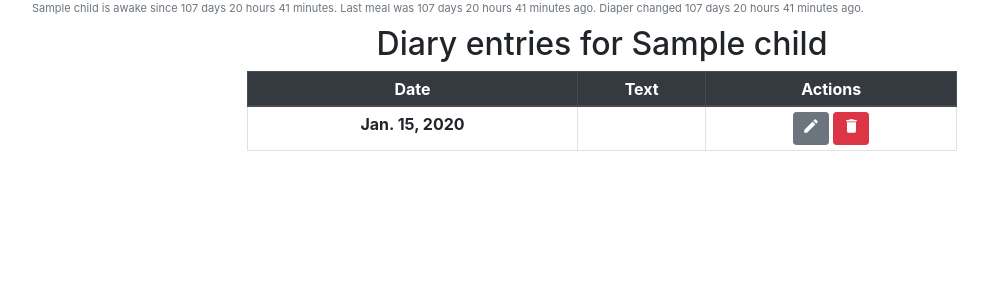
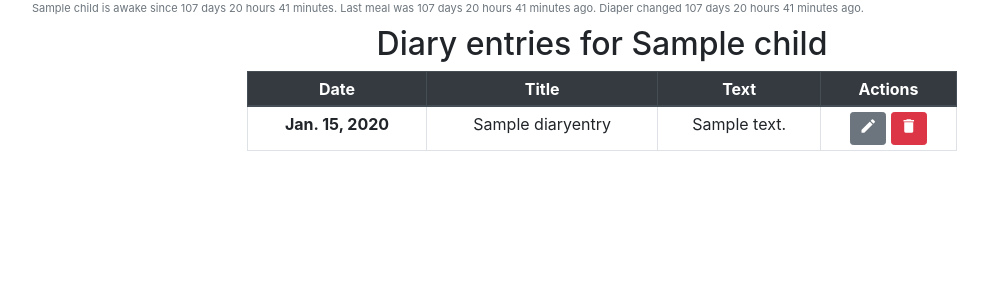
Before and after one commit to andreas-hofmann/besdd, a Django app: page /1/diary/ in a window 1280 px wide. Shown: the part 56-356 px from the top of the page, without its empty margins (38-1026 px from the left). Run offline with Django 3.2, Linux system fonts and the light colour scheme; a user stored in the database is signed in; tables that the repository leaves empty hold one stand-in row (values such as "Sample post"); some libraries are stand-ins or nearby versions.

Commit message:
Update templates for diary+event lists.
Signed-off-by: Andreas Hofmann <mail@andreas-hofmann.org>

```diff
--- a/slogger/templates/slogger/diaryentry_list.html
+++ b/slogger/templates/slogger/diaryentry_list.html
@@ -16,6 +16,7 @@ Diary entries for {{ child.name }}
         <thead class="thead-dark">
           <tr>
             <th scope="col-xs-3">Date</th>
+            <th scope="col-xs-2">Title</th>
             <th scope="col-xs-2">Text</th>
             <th scope="col-xs">Actions</th>
           </tr>
@@ -25,12 +26,13 @@ Diary entries for {{ child.name }}
           {% for o in object_list %}
           <tr>
             <th class="col-xs-3" scope="row"> {{ o.dt|dt_localdate }}</th>
-            <td class="col-xs-2">{{ s.content }}</td>
+            <td class="col-xs-2">{{ o.title }}</td>
+            <td class="col-xs-2">{{ o.content }}</td>
             <td class="col-xs">
-              <a class='btn btn-secondary btn-sm' href='{% url 'diary_edit' child.id 0.id %}'>
+              <a class='btn btn-secondary btn-sm' href='{% url 'diary_edit' child.id o.id %}'>
                 <i class="material-icons">edit</i>
               </a>
-              <a class='btn btn-danger btn-sm' href='{% url 'diary_delete' child.id 0.id %}'>
+              <a class='btn btn-danger btn-sm' href='{% url 'diary_delete' child.id o.id %}'>
                 <i class="material-icons">delete</i>
               </a>
            </td>
--- a/slogger/templates/slogger/event_list.html
+++ b/slogger/templates/slogger/event_list.html
@@ -28,7 +28,7 @@ Events for {{ child.name }}
           <tr>
             <th class="col-xs-3" scope="row"> {{ o.dt|dt_localdate }}</th>
             <td class="col-xs-2">{{ o.dt|dt_localtime }}</td>
-            <td class="col-xs-2">{{ o.name }}</td>
+            <td class="col-xs-2">{{ o.event }}</td>
             <td class="col-xs-2">{{ o.description }}</td>
             <td class="col-xs">
               <a class='btn btn-secondary btn-sm' href='{% url 'events_edit' child.id o.id %}'>
```
